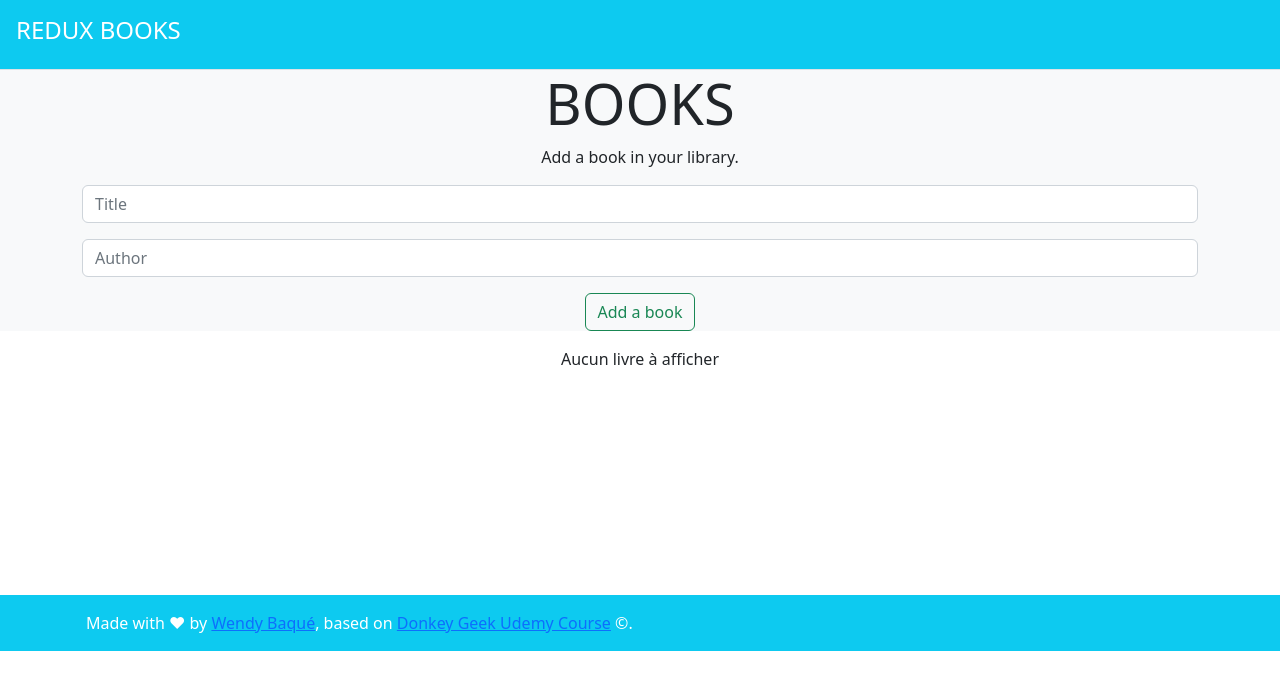
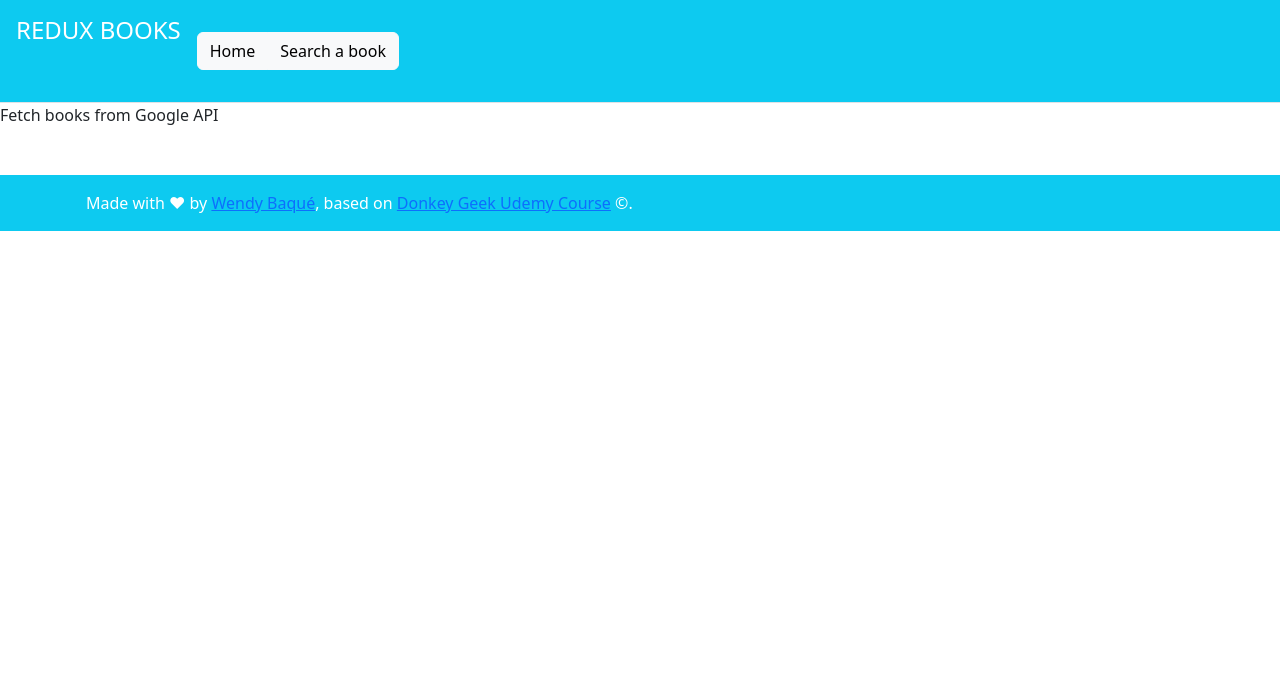
Before and after one commit to wendybaque/React-Redux-Book-App, a React (Create React App) app: page /search in a window 1280 px wide. Shown: the top 690 px of the page. Built offline with nearby package versions, Linux system fonts and the light colour scheme.

Commit message:
Vidéo 198 : react router dom and links

```diff
--- a/package.json
+++ b/package.json
@@ -11,6 +11,7 @@
     "react-dom": "^18.2.0",
     "react-flip-move": "^3.0.4",
     "react-redux": "^8.0.2",
+    "react-router-dom": "^6.3.0",
     "react-scripts": "5.0.1",
     "redux": "^4.2.0",
     "uuid": "^8.3.2",
--- a/src/App.js
+++ b/src/App.js
@@ -1,13 +1,20 @@
 import Footer from './components/Footer';
 import Navbar from './components/Navbar';
 import AddBooks from './containers/AddBooks';
+import SearchBooks from './containers/SearchBooks';
+import { BrowserRouter, Routes, Route} from "react-router-dom";
 
 function App() {
   return (
     <div className="App">
-     <Navbar />
-     <AddBooks />
-     <Footer />
+      <BrowserRouter>
+        <Navbar />
+          <Routes>
+            <Route path="/" element={<AddBooks />} />
+            <Route path="/search" element={< SearchBooks/>} />
+          </Routes>
+        <Footer />
+      </BrowserRouter>
     </div>
   );
 }
--- a/src/components/Navbar.js
+++ b/src/components/Navbar.js
@@ -1,4 +1,5 @@
-import React from 'react'
+import React from 'react';
+import { Link } from "react-router-dom";
 
 function Navbar() {
   return (
@@ -7,7 +8,12 @@ function Navbar() {
         <h4 className='mr-md-auto'>
           <a href="/" alt="retour à l'accueil" className='text-decoration-none text-white'>REDUX BOOKS</a>
         </h4>
+        <nav className='btn-group p-3'>
+          <Link to="/" className='btn btn-light'>Home</Link>
+          <Link to="/search" className='btn btn-light'>Search a book</Link>
+        </nav>
       </div>
+
     </header>
   )
 }
--- /dev/null
+++ b/src/containers/SearchBooks.js
@@ -0,0 +1,11 @@
+import React from 'react'
+
+function SearchBooks() {
+  return (
+    <div>
+      Fetch books from Google API
+    </div>
+  )
+}
+
+export default SearchBooks
--- a/src/index.js
+++ b/src/index.js
@@ -9,9 +9,9 @@ import store from './redux/store';
 
 const root = ReactDOM.createRoot(document.getElementById('root'));
 root.render(
-    <Provider store={store}>
-        <App />
-    </Provider>
+        <Provider store={store}>
+            <App />
+        </Provider>
 );
 
 // If you want to start measuring performance in your app, pass a function
```
Also changed, not shown: src/components/book.svg (added), 1 other file (tests, documents, lock files or other folders).
